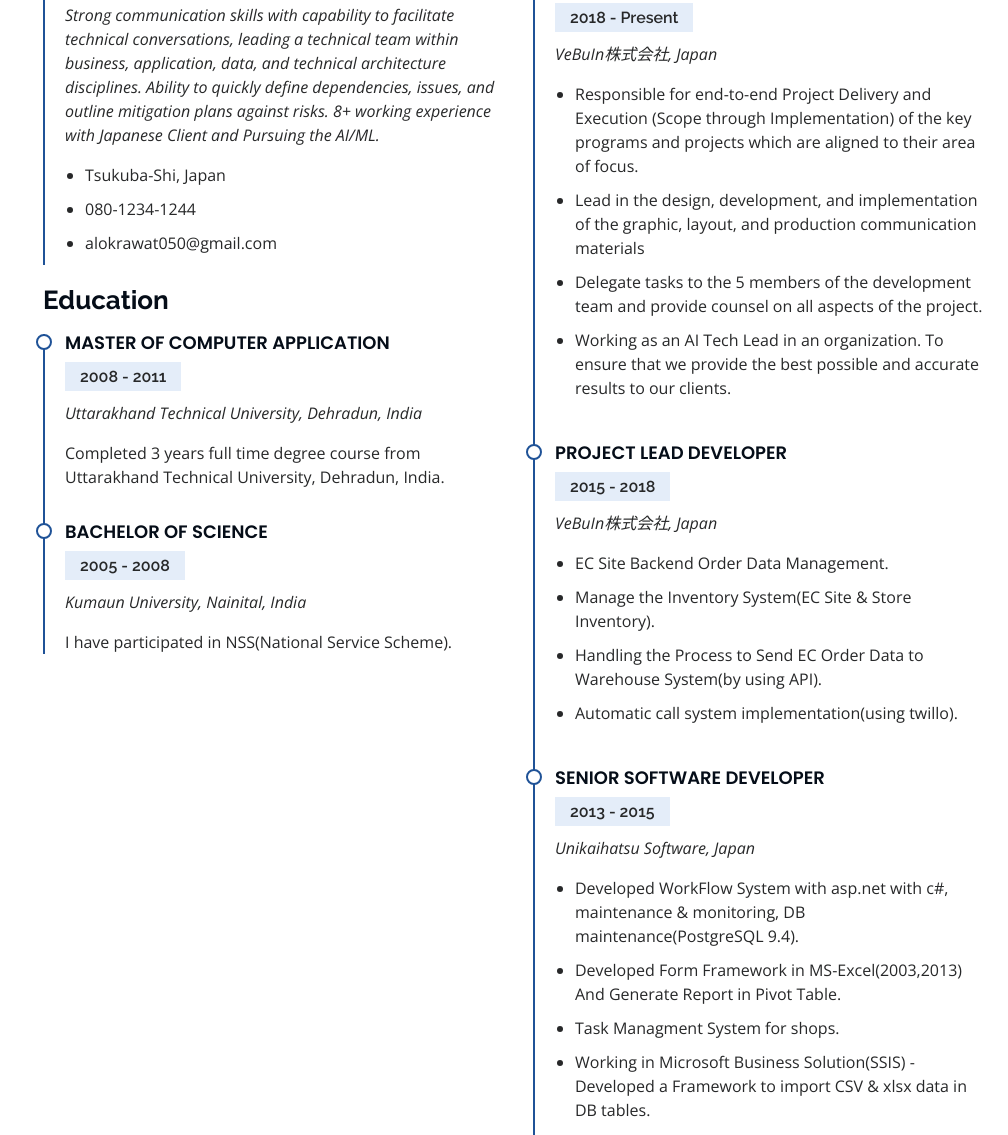
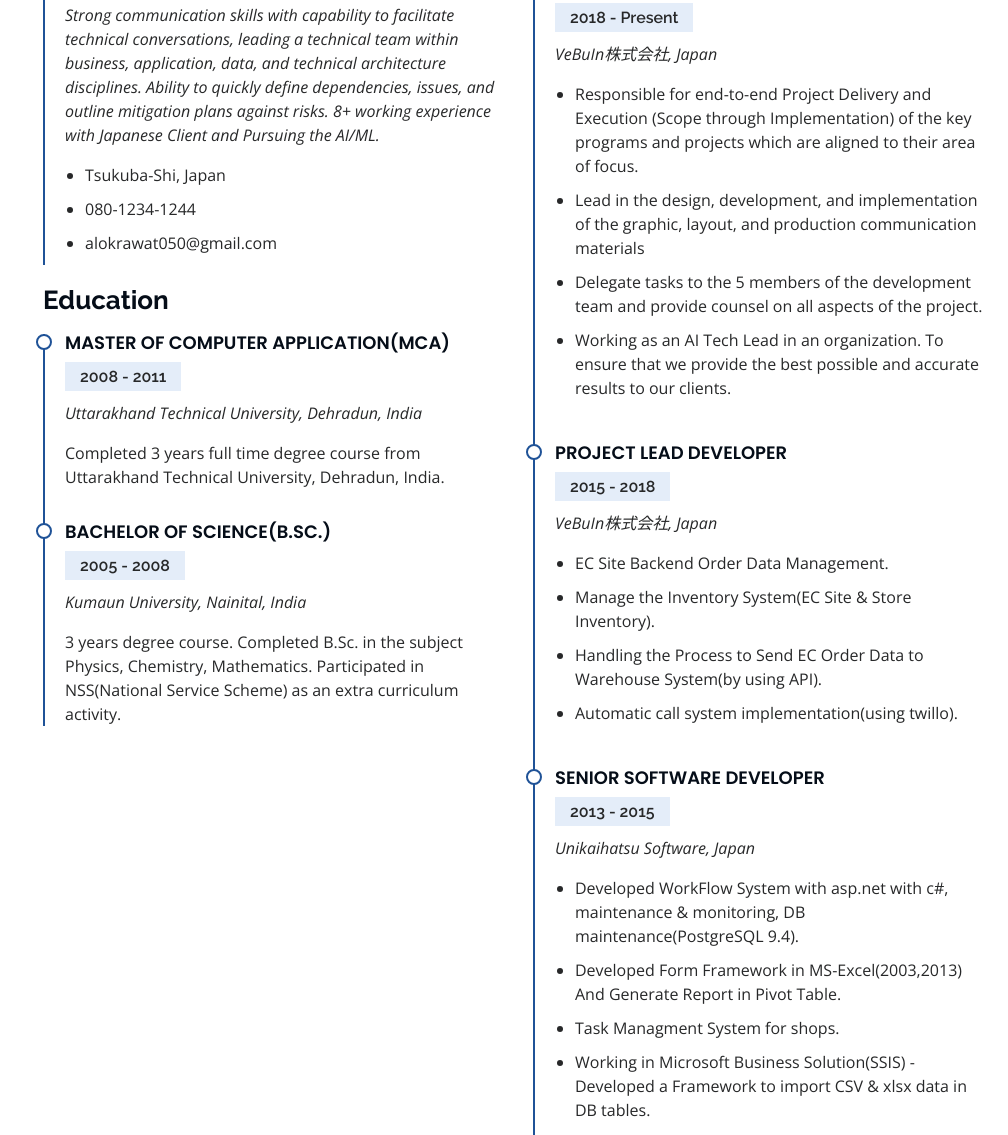
Before and after one commit to alokrawat050/alokrawat.github.io, a plain HTML site: page index.html in a window 1280 px wide. Shown: the part 2265-3400 px from the top of the page, without its empty margins (272-1280 px from the left). Drawn offline with nearby package versions, Linux system fonts and the light colour scheme.

Commit message:
updated the education history

```diff
--- a/index.html
+++ b/index.html
@@ -100,7 +100,7 @@
                 <ul>
                   <li><i class="icofont-rounded-right"></i> <strong>Birthday:</strong> 2 Dec 1988</li>
                   <li><i class="icofont-rounded-right"></i> <strong>Home Country:</strong> India</li>
-                  <li><i class="icofont-rounded-right"></i> <strong>Phone:</strong> +80-080-1234-1234</li>
+                  <li><i class="icofont-rounded-right"></i> <strong>Phone:</strong> +80-080-4444-8420</li>
                   <li><i class="icofont-rounded-right"></i> <strong>City:</strong> Tsukuba-Shi, Japan</li>
                 </ul>
               </div>
@@ -244,16 +244,16 @@
 
             <h3 class="resume-title">Education</h3>
             <div class="resume-item">
-              <h4>Master of Computer Application</h4>
+              <h4>Master of Computer Application(MCA)</h4>
               <h5>2008 - 2011</h5>
               <p><em>Uttarakhand Technical University, Dehradun, India</em></p>
               <p>Completed 3 years full time degree course from Uttarakhand Technical University, Dehradun, India.</p>
             </div>
             <div class="resume-item">
-              <h4>Bachelor of Science</h4>
+              <h4>Bachelor of Science(B.Sc.)</h4>
               <h5>2005 - 2008</h5>
               <p><em>Kumaun University, Nainital, India</em></p>
-              <p>I have participated in NSS(National Service Scheme).</p>
+              <p>3 years degree course. Completed B.Sc. in the subject Physics, Chemistry, Mathematics. Participated in NSS(National Service Scheme) as an extra curriculum activity.</p>
             </div>
           </div>
           <div class="col-lg-6" data-aos="fade-up" data-aos-delay="100">
@@ -379,7 +379,7 @@
                 <div class="phone col-md-4">
                   <i class="icofont-phone"></i>
                   <h4>Call:</h4>
-                  <p>+80-080-1234-1234</p>
+                  <p>+80-080-4444-8420</p>
                 </div>
 
                 <!--<iframe src="https://www.google.com/maps/embed?pb=!1m14!1m8!1m3!1d12097.433213460943!2d-74.0062269!3d40.7101282!3m2!1i1024!2i768!4f13.1!3m3!1m2!1s0x0%3A0xb89d1fe6bc499443!2sDowntown+Conference+Center!5e0!3m2!1smk!2sbg!4v1539943755621" frameborder="0" style="border:0; width: 100%; height: 290px;" allowfullscreen></iframe> -->
```
